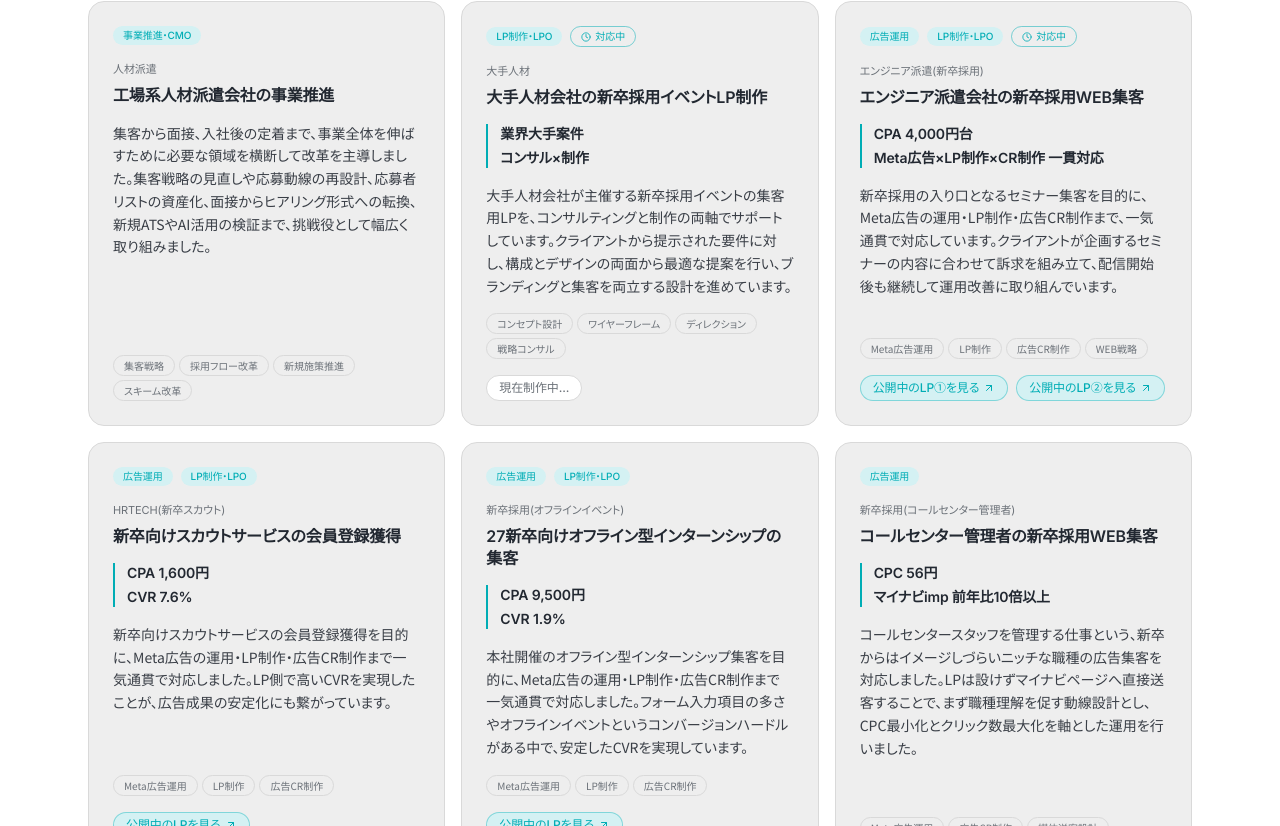
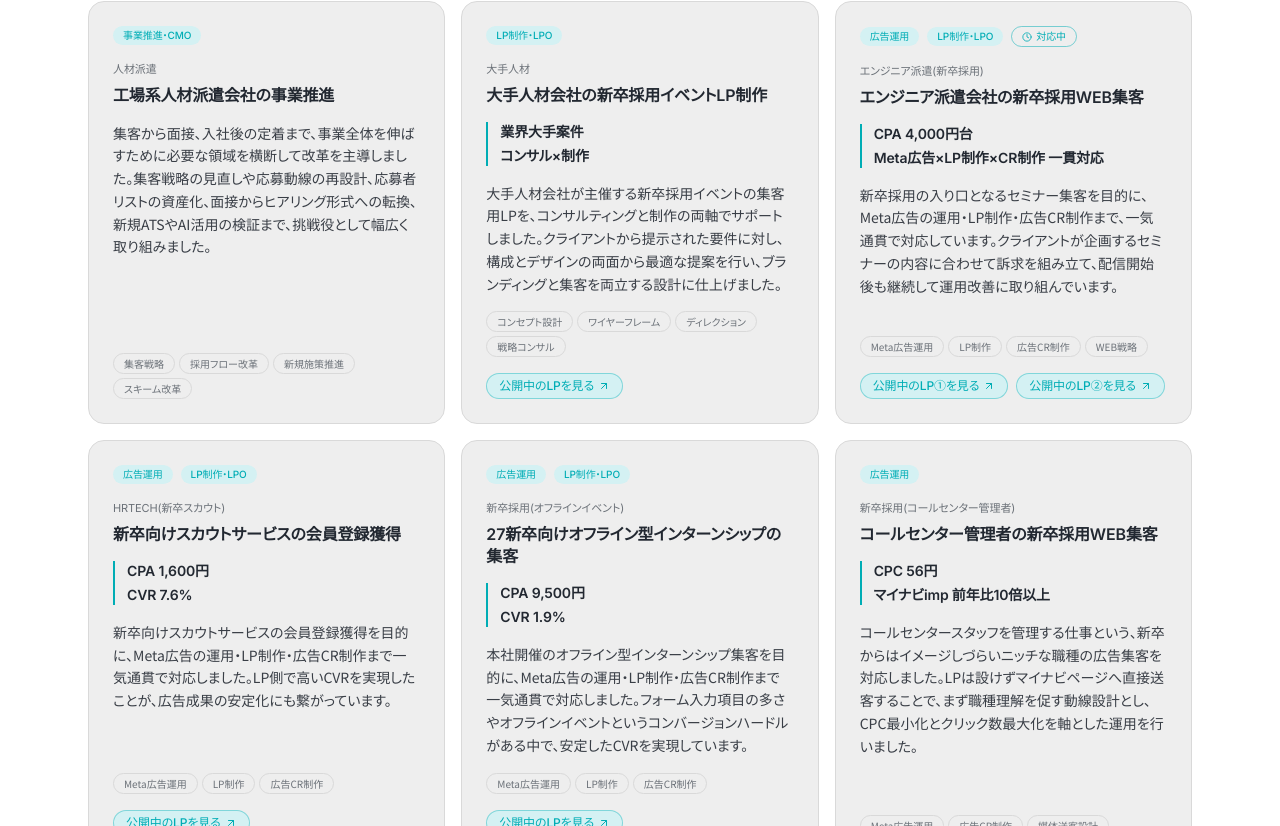
Before and after one commit to tomitayuto/portfolio-site, a Next.js app: page / in a window 1280 px wide. Shown: the part 2983-3809 px from the top of the page. Built offline with nearby package versions, Linux system fonts and the light colour scheme.

Commit message:
Update: 大手人材会社の新卒採用イベントLPカードに公開URLを追加

```diff
--- a/app/data/works.ts
+++ b/app/data/works.ts
@@ -122,11 +122,10 @@ export const works: Work[] = [
     industryCategory: "staffing",
     title: "大手人材会社の新卒採用イベントLP制作",
     summary:
-      "大手人材会社が主催する新卒採用イベントの集客用LPを、コンサルティングと制作の両軸でサポートしています。クライアントから提示された要件に対し、構成とデザインの両面から最適な提案を行い、ブランディングと集客を両立する設計を進めています。",
+      "大手人材会社が主催する新卒採用イベントの集客用LPを、コンサルティングと制作の両軸でサポートしました。クライアントから提示された要件に対し、構成とデザインの両面から最適な提案を行い、ブランディングと集客を両立する設計に仕上げました。",
     metrics: ["業界大手案件", "コンサル×制作"],
     scope: ["コンセプト設計", "ワイヤーフレーム", "ディレクション", "戦略コンサル"],
-    ongoing: true,
-    comingSoon: true,
+    url: "https://www.persol-career.co.jp/recruit/newgraduate/recruit-info/dreampitch/",
   },
   {
     id: "lp-willtec-engineer",
```
